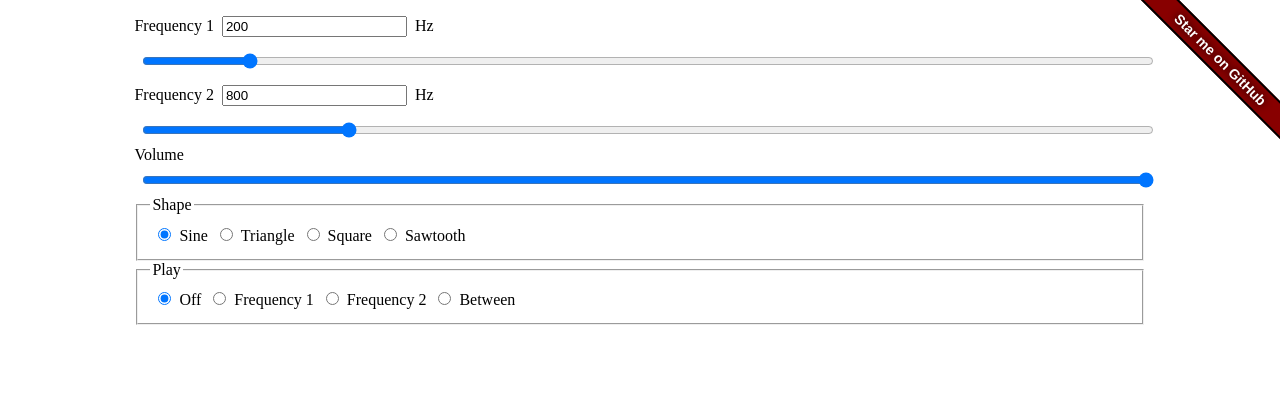
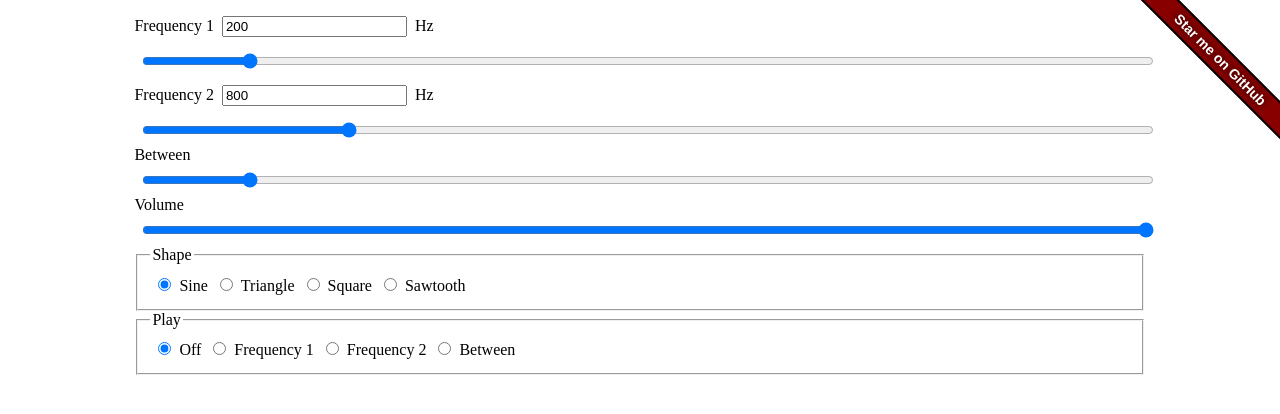
Before and after one commit to Thibor/RapOscillator, a plain HTML site: page index.html in a window 1280 px wide. Drawn offline with nearby package versions, Linux system fonts and the light colour scheme.

Commit message:
Add files via upload

```diff
--- a/index.html
+++ b/index.html
@@ -7,56 +7,51 @@
 <script src="https://ajax.googleapis.com/ajax/libs/jquery/3.2.1/jquery.min.js"></script>
 <script>
 window.AudioContext = window.AudioContext || window.webkitAudioContext;
-var timer = 0;
-var audioCtx = new AudioContext();
-var oscillator = audioCtx.createOscillator();
-var gainNode = audioCtx.createGain();
+let frequency = 0;
+let timer = 0;
+let audioCtx = new AudioContext();
+let oscillator = audioCtx.createOscillator();
+let gainNode = audioCtx.createGain();
 oscillator.connect(gainNode);
-oscillator.start(0);
+oscillator.start();
 
-function ChangeBar(b,v){
-var curv = Math.pow(1000 * v,2);
-var maxv = Math.pow(1000,2);
-var v = curv /maxv;
-var hz = Math.floor(v * 20000);
+function ChangeBar(b){
+let v =  $('#frequency' + b).val();
+let curv = Math.pow(1000 * v,2);
+let maxv = Math.pow(1000,2);
+let hz = Math.floor((curv / maxv) * 20000);
 $('#input' + b).val(hz);
 SetFrequency();
 }
 
 function SetFrequency(){
-var f1 = $('#input1').val();
-var f2 = $('#input2').val();
-var p = +$('input[name=play]:checked').val();
-var type = $('input[name=shape]:checked').val();
+let f1 = $('#input1').val();
+let f2 = $('#input2').val();
+let p = +$('input[name=play]:checked').val();
+let type = $('input[name=shape]:checked').val();
 if(oscillator.type != type)
 	oscillator.type = type;
+clearTimeout(timer);
 switch(p){
 case 0:
-	timer = 0;
-	clearInterval(timer);
 	gainNode.disconnect();
 	break;
 case 1:
-	timer = 0;
-	clearInterval(timer);
-	oscillator.frequency.value = f1;
+	oscillator.frequency.setTargetAtTime(f1,audioCtx.currentTime,0);
 	gainNode.connect(audioCtx.destination);
 	break;
 case 2:
-	timer = 0;
-	clearInterval(timer);
-	oscillator.frequency.value = f2;
+	oscillator.frequency.setTargetAtTime(f2,audioCtx.currentTime,0);
 	gainNode.connect(audioCtx.destination);
 	break;
 case 3:
-	var r = Math.random();
-	var f = f1 * r + f2 * (1 - r);
-	oscillator.frequency.setTargetAtTime(f,audioCtx.currentTime,1);
+	frequency = frequency == f1 ? f2 : f1;
+	let b = $('#between').val() * 15000;
+	oscillator.frequency.setTargetAtTime(frequency,audioCtx.currentTime,b / 1000);
 	gainNode.connect(audioCtx.destination);
-	if(!timer)
-		timer = setInterval(function(){
+	timer = setTimeout(function(){
 			SetFrequency();
-		},1000);
+		},b);
 	break;
 }
 }
@@ -66,8 +61,8 @@ gainNode.gain.value = v;
 }
 
 $(document).ready(function(){
-ChangeBar(1,0.1);
-ChangeBar(2,0.2);
+ChangeBar(1);
+ChangeBar(2);
 });
 </script>
 </head>
@@ -77,9 +72,11 @@ ChangeBar(2,0.2);
 <div id="GitHub" onclick="location.href='https://github.com/Thibor/RapOscillator'"></div>
 </div>
 Frequency 1<input id='input1' />Hz
-<input type="range" min="0" max="1" value="0.1" step="0.0001" oninput="ChangeBar(1,this.value)">
+<input type="range" id="frequency1" min="0" max="1" value="0.1" step="0.0001" oninput="ChangeBar(1)">
 Frequency 2<input id='input2' />Hz
-<input type="range" min="0" max="1" value="0.2" step="0.0001" oninput="ChangeBar(2,this.value)">
+<input type="range" id="frequency2" min="0" max="1" value="0.2" step="0.0001" oninput="ChangeBar(2)">
+Between
+<input type="range" id="between" min="0" max="1" value="0.1" step="0.0001" oninput="SetFrequency()">
 Volume
 <div id="barVolume"></div>
  <input type="range" min="0" max="1" value="1" step="0.0001" oninput="SetVolume(this.value)">
```
